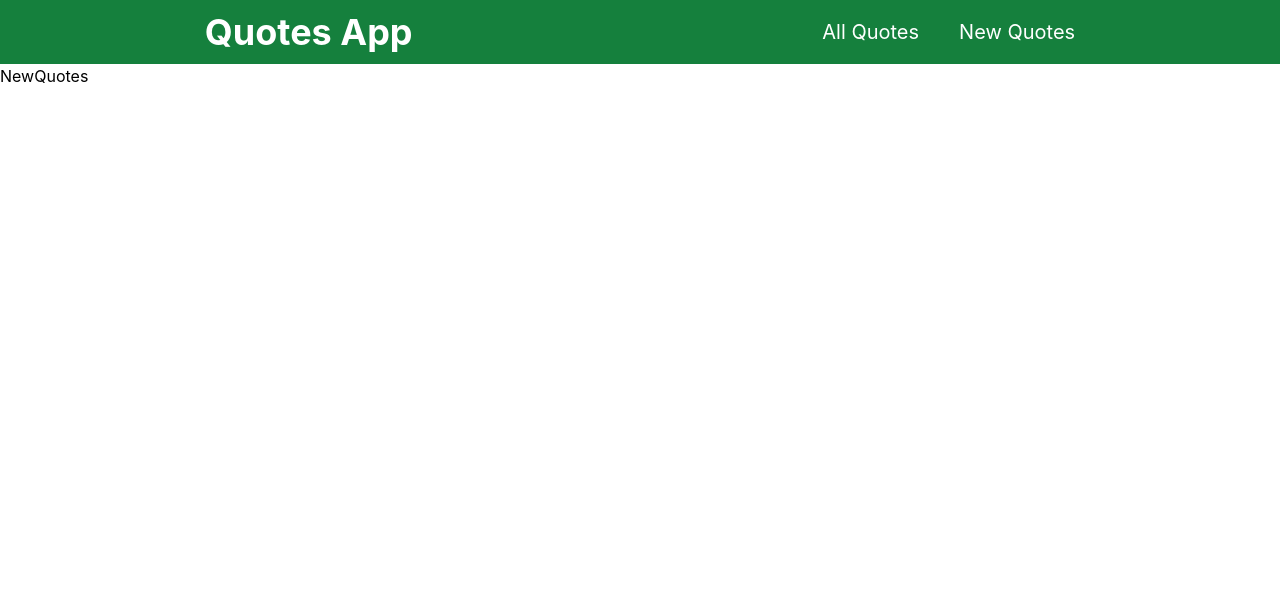
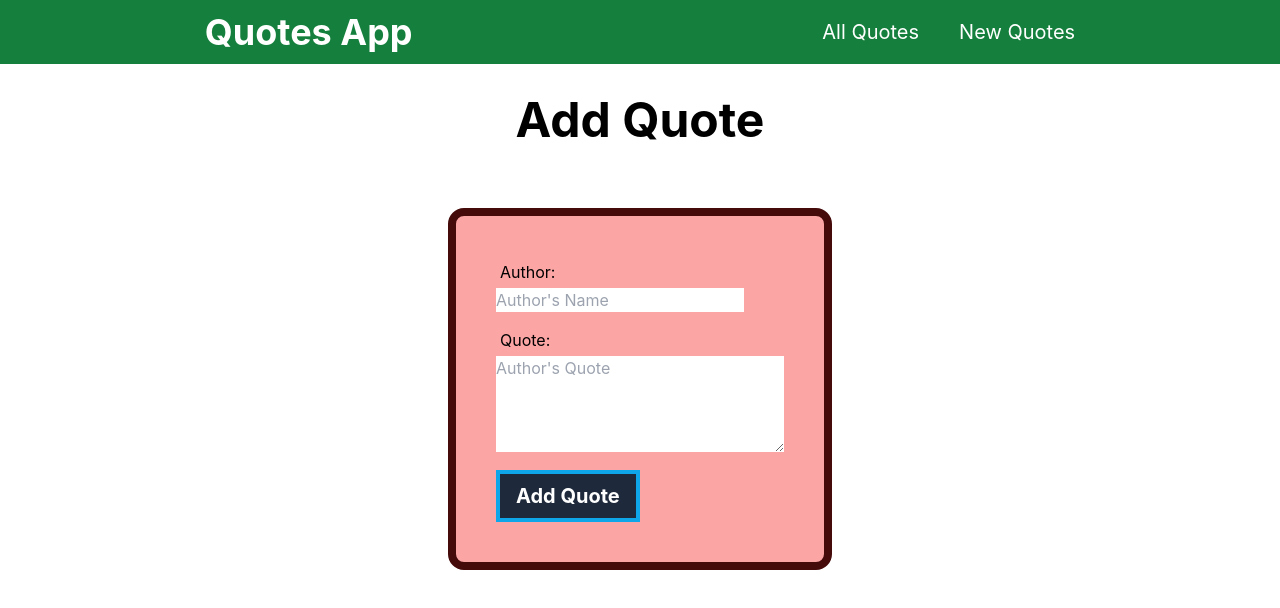
Before and after one commit to yashasvii29/QuotesApp, a React (Create React App) app in the folder frontend/: page /new in a window 1280 px wide. Shown: the top 608 px of the page. Built offline with nearby package versions, Linux system fonts and the light colour scheme.

Commit message:
add newquotes

```diff
--- a/frontend/src/Components/Quote/Quote.js
+++ b/frontend/src/Components/Quote/Quote.js
@@ -3,12 +3,12 @@ import React from 'react'
 const Quote = (props) => {
   return (
     <div>
-        <li>
-            <span>
-                <p>{props.text}</p>
-                <h3>{props.author}</h3>
+        <li className='mt-4 max-w-4xl m-auto p-4 bg-teal-300  flex   border-solid border-2 border-black'>
+            <span className=''>
+                <p className='font-mono font-bold text-lg uppercase'>{props.text}</p>
+                <h3 className=' text-lg '>{props.author}</h3>
             </span>
-            <button>View full Quote</button>
+            <button className='border-solid border-4 text-lg border-sky-500 px-1 text-white bg-orange-800 ml-4'>View full Quote</button>
         </li>
     </div>
   )
--- a/frontend/src/Components/pages/AllQuotes.js
+++ b/frontend/src/Components/pages/AllQuotes.js
@@ -19,7 +19,7 @@ const AllQuotes = () => {
   }, [])
   return (
     <div>
-    <h1>All Quotes</h1>
+    <h1 className='text-5xl font-bold text-center pb-4 pt-4'>All Quotes</h1>
       <ul>{
         quotes.map((quote,index)=>{
             return <Quote key={index} author={quote.author} text={quote.text} />
--- a/frontend/src/Components/pages/NewQuotes.js
+++ b/frontend/src/Components/pages/NewQuotes.js
@@ -2,8 +2,26 @@ import React from 'react'
 
 const NewQuotes = () => {
   return (
-    <div>NewQuotes</div>
+    <div>
+    <h1 className='text-center text-5xl font-bold pt-8'>Add Quote</h1>
+      <form action="" className='p-10 bg-red-300 w-96 shadow-cyan-500/50 rounded-2xl m-auto mt-16 border-solid border-8 border-red-950 '>
+        <div className='mt-1'>
+          <label className='block m-1' htmlFor="author">Author:</label>
+          <input type="text" id='author' placeholder="Author's Name" />
+        </div>
+
+        <div className='mt-4'>
+          <label className='block m-1' htmlFor="quote">Quote:</label>
+          <textarea className='border-box focus:outline-none container' name="" id="quote" cols="15" rows="4" placeholder="Author's Quote"></textarea>
+        </div>
+
+        <button className='border-solid border-4 text-xl border-sky-500 font-bold py-2 px-4 hover:bg-blue-400 hover:border-black bg-slate-800 mt-3 text-white hover:text-black'> Add Quote</button>
+      </form>
+    </div>
   )
 }
 
 export default NewQuotes
+
+
+// new Quotes ke liye form banayenge
```
Also changed, not shown: 1 other file (tests, documents, lock files or other folders).
